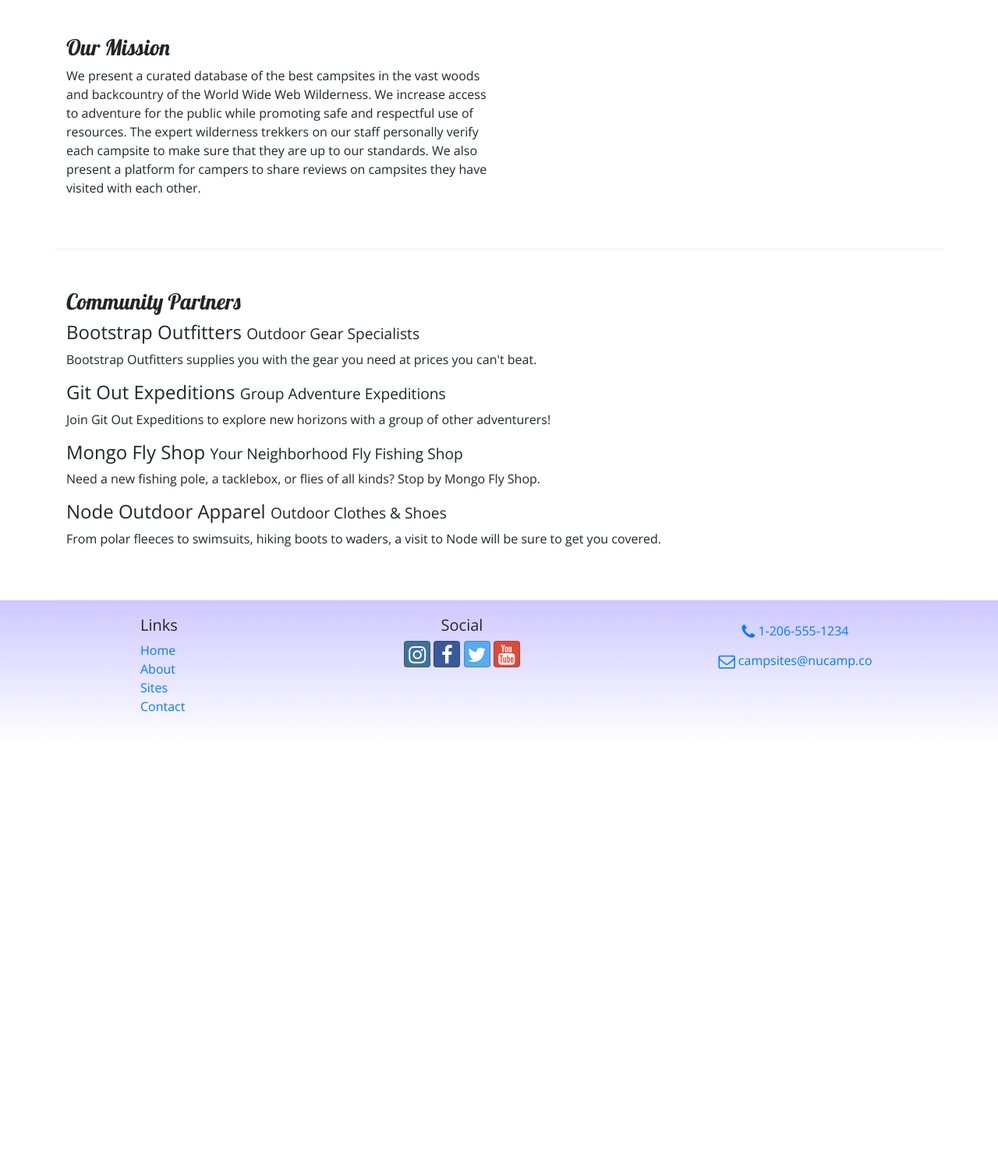
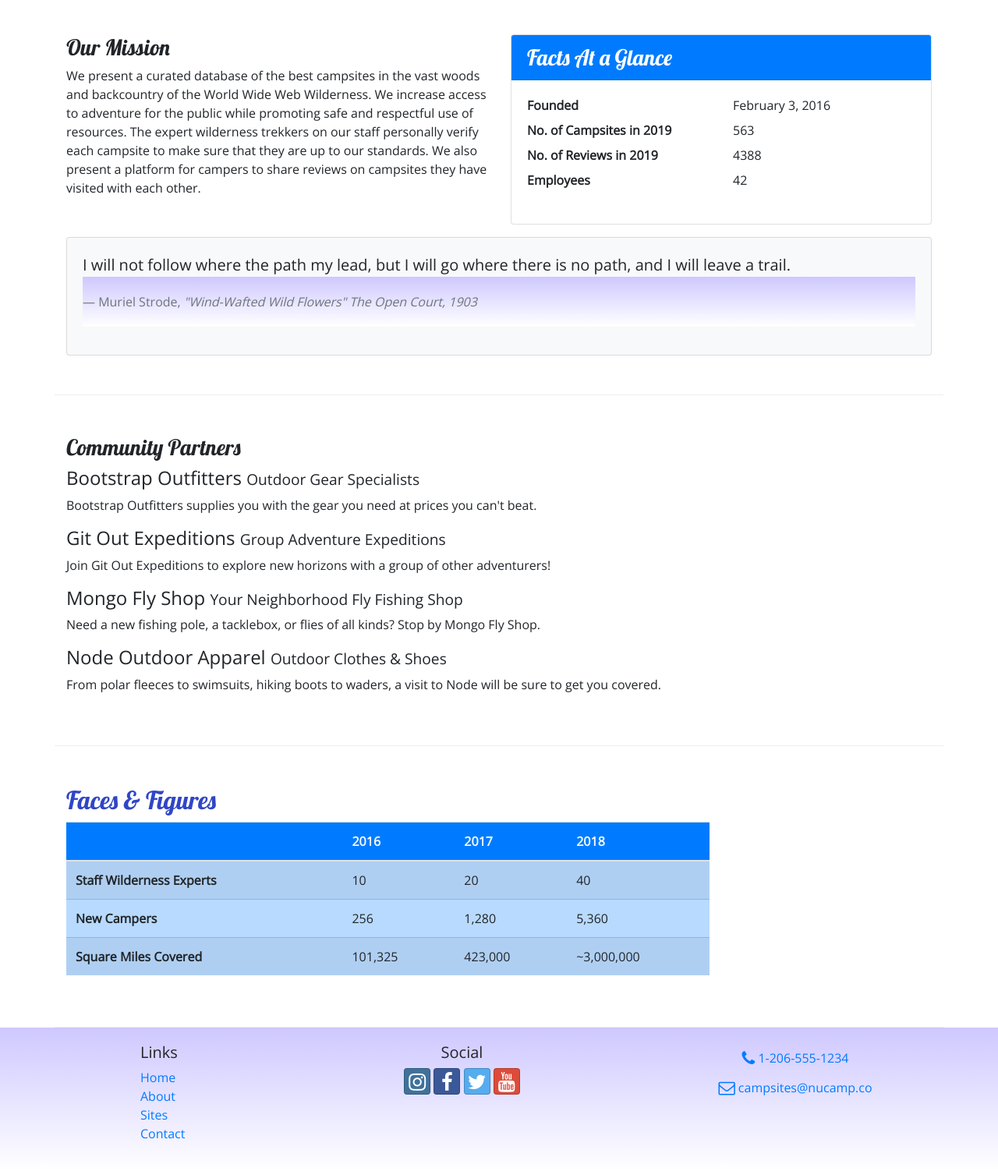
Before and after one commit to K-Tsai/nucampsite1, a website: page aboutus.html in a window 1280 px wide. Shown: the part 360-1862 px from the top of the page at 78% size. Before the commit the page ends 1314 px from the top, so only its background shows below. Drawn offline with nearby package versions, Linux system fonts and the light colour scheme.

Commit message:
Tables and Cards

```diff
--- a/aboutus.html
+++ b/aboutus.html
@@ -64,6 +64,35 @@
                 <h3>Our Mission</h3>
                 <p>We present a curated database of the best campsites in the vast woods and backcountry of the World Wide Web Wilderness. We increase access to adventure for the public while promoting safe and respectful use of resources. The expert wilderness trekkers on our staff personally verify each campsite to make sure that they are up to our standards. We also present a platform for campers to share reviews on campsites they have visited with each other.</p>
             </div>
+			<div class="col-sm-6">
+				<div class="card">
+					<h3 class="card-header bg-primary text-white">Facts At a Glance</h3>
+					<div class="card-body">
+						<dl class="row">
+							<dt class="col-6">Founded</dt>
+							<dd class="col-6">February 3, 2016</dd>
+							<dt class="col-6">No. of Campsites in 2019</dt>
+							<dd class="col-6">563</dd>
+							<dt class="col-6">No. of Reviews in 2019</dt>
+							<dd class="col-6">4388</dd>
+							<dt class="col-6">Employees</dt>
+							<dd class="col-6">42</dd>
+						</dl>
+					</div>
+				</div>
+			</div>
+			<div class="col">
+				<div class="card bg-light mt-3">
+					<blockquote class="blockquote card-body">
+						<p class="mb-0">I will not follow where the path my lead, but I will go where there is no path, and I will leave a trail.</p>
+						<footer class="blockquote-footer">Muriel Strode,
+							<cite title="Source Title">"Wind-Wafted Wild Flowers"
+								The Open Court, 1903
+							</cite>
+						</footer>
+					</blockquote>
+				</div>
+			</div>
         </div>
 
         <div class = "row row-content">
@@ -79,9 +108,49 @@
                 <p class = "d-none d-sm-block">From polar fleeces to swimsuits, hiking boots to waders, a visit to Node will be sure to get you covered.</p>
             </div>
         </div>
+
+		<div class="row row-content">
+			<div class="col-sm-9">
+				<h2>Faces &amp; Figures</h2>
+				<div class="table-responsive">
+					<table class="table table-striped">
+						<thead>
+							<tr class="bg-primary text-light">
+								<th></th>
+								<th>2016</th>
+								<th>2017</th>
+								<th>2018</th>
+							</tr>
+						</thead>
+						<tbody class="table-primary">
+							<tr>
+								<th>Staff Wilderness Experts</th>
+								<td>10</td>
+								<td>20</td>
+								<td>40</td>
+							</tr>
+							<tr>
+								<th>New Campers</th>
+								<td>256</td>
+								<td>1,280</td>
+								<td>5,360</td>
+							</tr>
+							<tr>
+								<th>Square Miles Covered</th>
+								<td>101,325</td>
+								<td>423,000</td>
+								<td>~3,000,000</td>
+							</tr>
+						</tbody>
+					</table>
+				</div>
+			</div>
+		</div>
     </div>
 
-    <footer>
+
+
+    <footer class="site-footer">
         <div class="container">
             <div class="row">
                 <div class="col-4 col-sm-2 offset-1">
--- a/css/styles.css
+++ b/css/styles.css
@@ -12,6 +12,11 @@ h2 {
 
 header h2 {
   color: #CEC8FF;
+}
+
+.site-footer {
+  background-image: linear-gradient(#CEC8FF, white);
+  padding: 20px 0;
 }
 
 footer {
```
Also changed, not shown: contactus.html (+1 -1 lines), index.html (+1 -1 lines).
